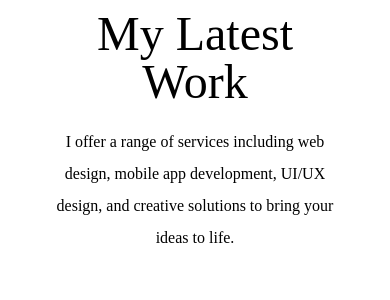
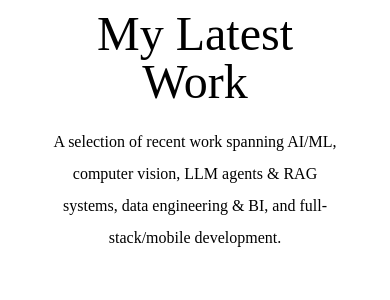
Before and after one commit to Dippy2003/NextJsPortfolio, a Next.js app: page / in a window 390 px wide. Shown: the part 6969-7269 px from the top of the page. Built offline with nearby package versions, Linux system fonts and the light colour scheme; grey boxes are pictures that could not be loaded; a web font is replaced by a local one.

Commit message:
Update Work section intro copy to match new project mix
The old copy only mentioned web/mobile/UI-UX; the grid now spans
AI/ML, LLM agents, and data engineering work too.

```diff
--- a/app/components/Work.jsx
+++ b/app/components/Work.jsx
@@ -29,8 +29,8 @@ const Work = ({isDarkMode}) => {
         whileInView={{ opacity:1}}
         transition={{duration:0.7,delay:0.5}}
         className="text-center max-w-2xl mx-auto mt-5 mb-12 font-ovo">
-        I offer a range of services including web design, mobile app development,
-        UI/UX design, and creative solutions to bring your ideas to life.
+        A selection of recent work spanning AI/ML, computer vision, LLM agents &amp;
+        RAG systems, data engineering &amp; BI, and full-stack/mobile development.
       </motion.p>
 
       {/* GRID */}
```
